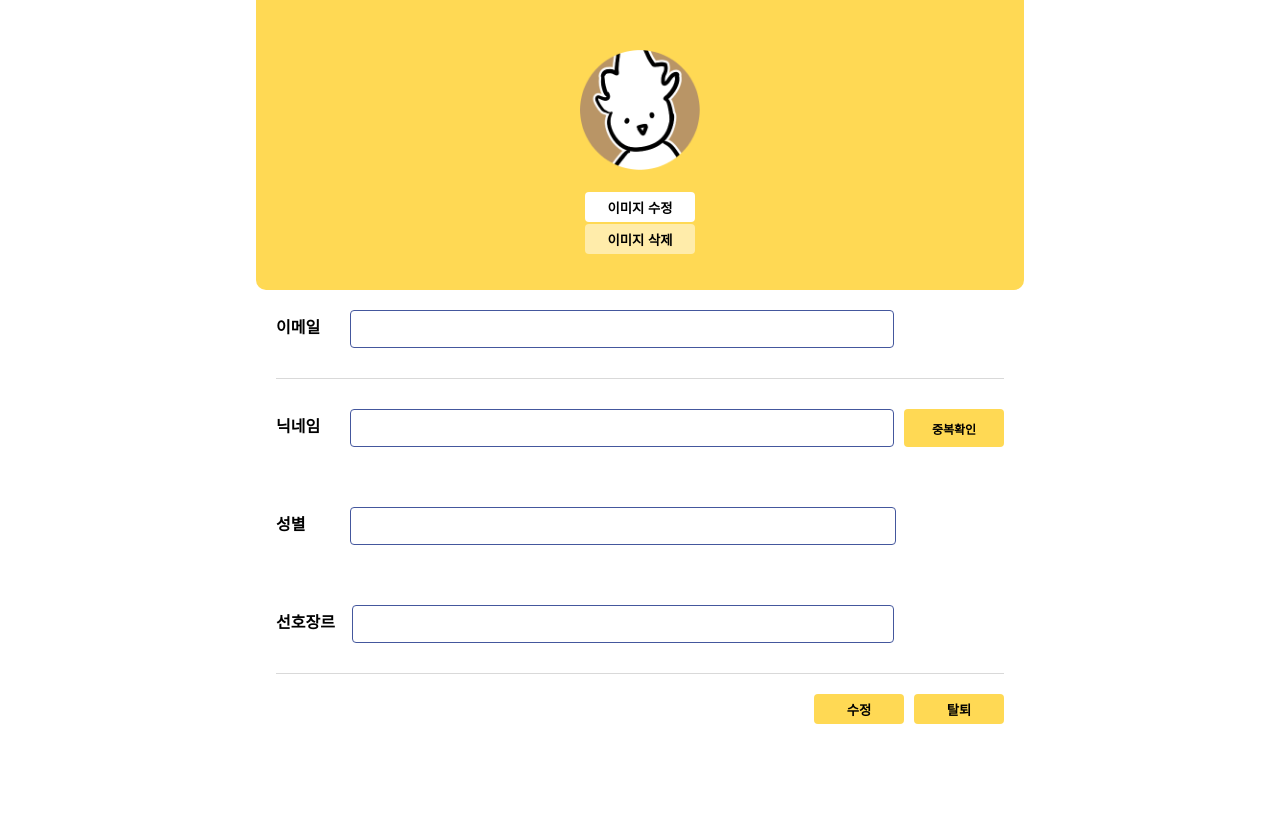
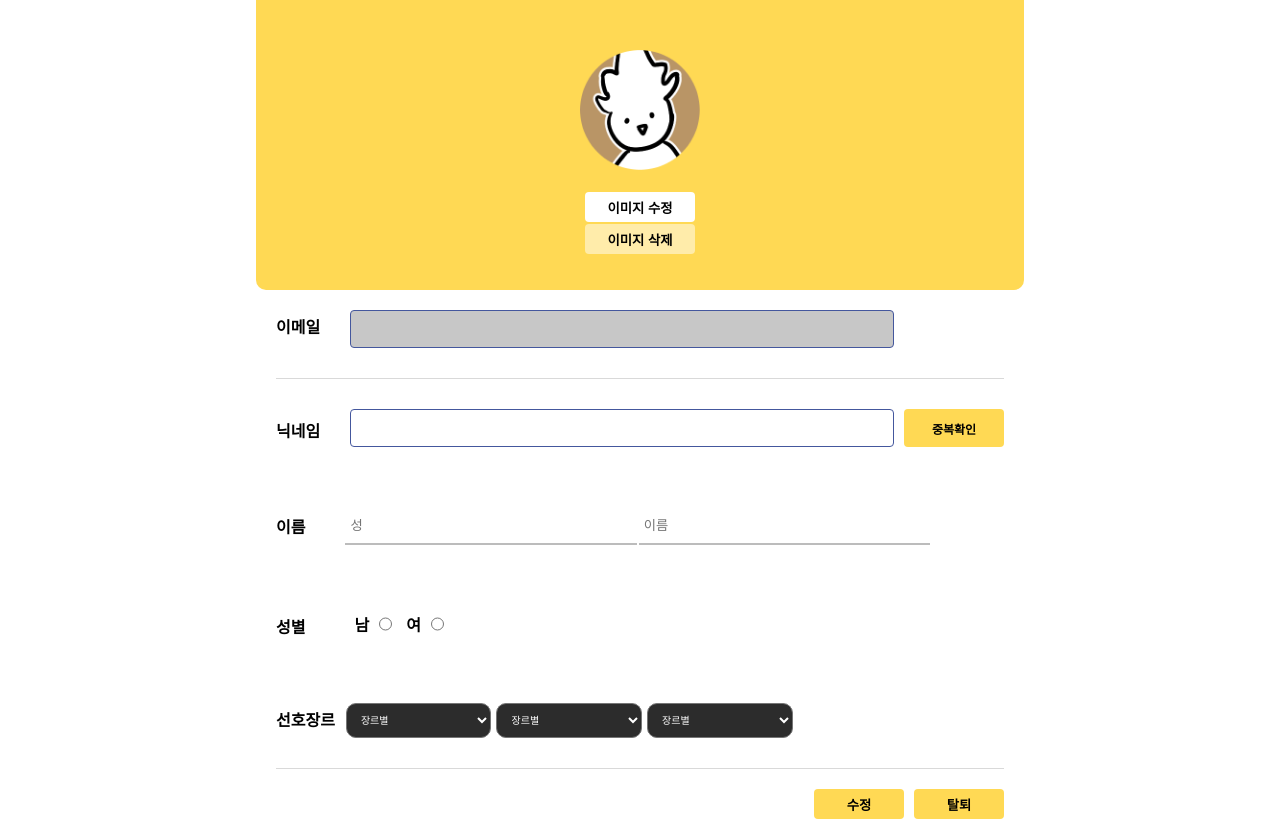
Before and after one commit to Renoris/takealook, a website with bundled scripts: page public/myinformation.html in a window 1280 px wide. Shown: the part 115-954 px from the top of the page. Before the commit the page ends 859 px from the top, so only its background shows below. Built offline with nearby package versions, Linux system fonts and the light colour scheme; a web font is replaced by a local one.

Commit message:
[feature/net-87]내 프로필 디자인 수수정 작업

```diff
--- a/public/myinformation.html
+++ b/public/myinformation.html
@@ -19,7 +19,6 @@
             <button class="mylist_logout">로그아웃</button>
         </div>
     </header>
-
     <!-- 내정보 제목 -->
     <main>
     <div class="mylist_info">
@@ -43,7 +42,6 @@
         </div>
 
         <!-- 닉네임, 성별, 선호장르 -->
-
         <div class="my_form">
             <label class="nick_name" for="email_box">닉네임</label>
             <div class="nick_box">
@@ -56,14 +54,68 @@
             </div>
             <button class="overlap">중복확인</button>
         </div>
-
+        <div class="my_form">
+            <label class="name_label" for="name_box">이름</label>
+            <input id="name_put" type="text" placeholder="성">
+            <input id="name_in" type="text" placeholder="이름">
+        </div>
         <div class="my_form">
             <label class="gender_box" for="email_box">성별</label>
-            <input id="gender" type="text">
+            <label class="gender_divide" for="email_box" >남</label>
+            <input class="gender" type="radio" onclick="return(false);">
+            <label class="gender_divide" for="email_box" >여</label>
+            <input class="gender" type="radio" onclick="return(false);" >
         </div>
         <div class="genre_box">
-            <label class="preferred_genre" for="email_box">선호장르</label>
-            <input class="email_box" type="text">
+            <label class="preferred_genre">선호장르</label>
+            <select class="genre_selector">
+                <option>장르별</option>
+                <option>TV영화</option>
+                <option>액션</option>
+                <option>드라마</option>
+                <option>공포</option>
+                <option>로맨스</option>
+                <option>스릴러</option>
+                <option>다큐멘터리</option>
+                <option>코미디</option>
+                <option>가족</option>
+                <option>전쟁</option>
+                <option>애니메이션</option>
+                <option>SF</option>
+                <option>무협</option>
+            </select>
+            <select class="genre_selector">
+                <option>장르별</option>
+                <option>TV영화</option>
+                <option>액션</option>
+                <option>드라마</option>
+                <option>공포</option>
+                <option>로맨스</option>
+                <option>스릴러</option>
+                <option>다큐멘터리</option>
+                <option>코미디</option>
+                <option>가족</option>
+                <option>전쟁</option>
+                <option>애니메이션</option>
+                <option>SF</option>
+                <option>무협</option>
+            </select>
+            <select class="genre_selector">
+                <option>장르별</option>
+                <option>TV영화</option>
+                <option>액션</option>
+                <option>드라마</option>
+                <option>공포</option>
+                <option>로맨스</option>
+                <option>스릴러</option>
+                <option>다큐멘터리</option>
+                <option>코미디</option>
+                <option>가족</option>
+                <option>전쟁</option>
+                <option>애니메이션</option>
+                <option>SF</option>
+                <option>무협</option>
+            </select>
         </div>
         <div class="modification">
             <div>
--- a/public/stylesheets/mainstyle/myinformation/myinfo_media.css
+++ b/public/stylesheets/mainstyle/myinformation/myinfo_media.css
@@ -22,6 +22,4 @@
     section{
         width: 90%
     }
-
-
 }
--- a/public/stylesheets/mainstyle/myinformation/myinformation.css
+++ b/public/stylesheets/mainstyle/myinformation/myinformation.css
@@ -59,7 +59,6 @@ padding: 60px;
 }
 
 .email{
-
     display: flex;
     padding-bottom: 30px;
     border-bottom: 1px solid #d9d9d9;
@@ -77,14 +76,49 @@ padding: 60px;
     flex-grow: 1;
     margin-right: 110px;
     border-radius: 4px;
+    background-color: rgba(199, 199, 199);
 }
+
+.email_box:focus {
+    outline: none;
+}
+
 
 .my_form{
     margin-top: 30px;
     display: flex;
     padding-bottom: 30px;
     font-weight: 700;
+    align-items: center;
 }
+
+.gender_divide{
+    margin-left: 4px;
+}
+
+.name_label{
+    margin-right: 40px;
+}
+
+#name_put{
+    height: 38px;
+    display: block;
+    width: 40%;
+    padding: 10px 5px;
+    border-style: none;
+    border-bottom: 2px solid #bcbcbc;
+}
+
+#name_in{
+    height: 38px;
+    display: block;
+    width: 40%;
+    padding: 10px 5px;
+    margin-left: 2px;
+    border-style: none;
+    border-bottom: 2px solid #bcbcbc;
+}
+
 
 .nick_name{
     margin-right: 30px;
@@ -125,7 +159,7 @@ padding: 60px;
 }
 
 .preferred_genre{
-    margin-right: 17px;
+    margin-right: 6px;
     margin-top: 4px;
 }
 
@@ -144,14 +178,13 @@ padding: 60px;
     margin-top: 4px;
 }
 
-#gender{
+.gender{
     height: 38px;
-    flex-grow: 1;
-    margin-right: 108px;
     border: 1px solid #44579d;
     border-radius: 4px;
+    margin-left: 10px;
+    margin-right: 10px;
 }
-
 
 .genre_box{
     margin-top: 30px;
@@ -159,8 +192,9 @@ padding: 60px;
     padding-bottom: 30px;
     border-bottom: 1px solid #d9d9d9;
     font-weight: 700;
+}
 
-}
+
 
 .modification{
     margin-top: 20px;
@@ -182,3 +216,16 @@ padding: 60px;
 form{
     margin: 20px;
 }
+
+.genre_selector{
+    margin-left: 5px;
+}
+
+select{
+    width: 20%;
+    font-size: 10px;
+    background-color: #2c2c2c;
+    color: #fff;
+    padding: 10px;
+    border-radius: 10px;
+}
--- a/public/stylesheets/myliststyle/mycollection.css
+++ b/public/stylesheets/myliststyle/mycollection.css
@@ -14,13 +14,8 @@ body{
   height: 300px;
   padding-top: 40px;
   padding-left: 100px;
-<<<<<<< HEAD
-  background-image: url('/images/movie_film.png');
-  background-repeat: no-repeat;
-=======
   background-image: url('../../images/movie_film.png');
   background-repeat: no-repeat;
->>>>>>> develop
   background-position: left top;
   display: flex;
   gap: 10px;
```
